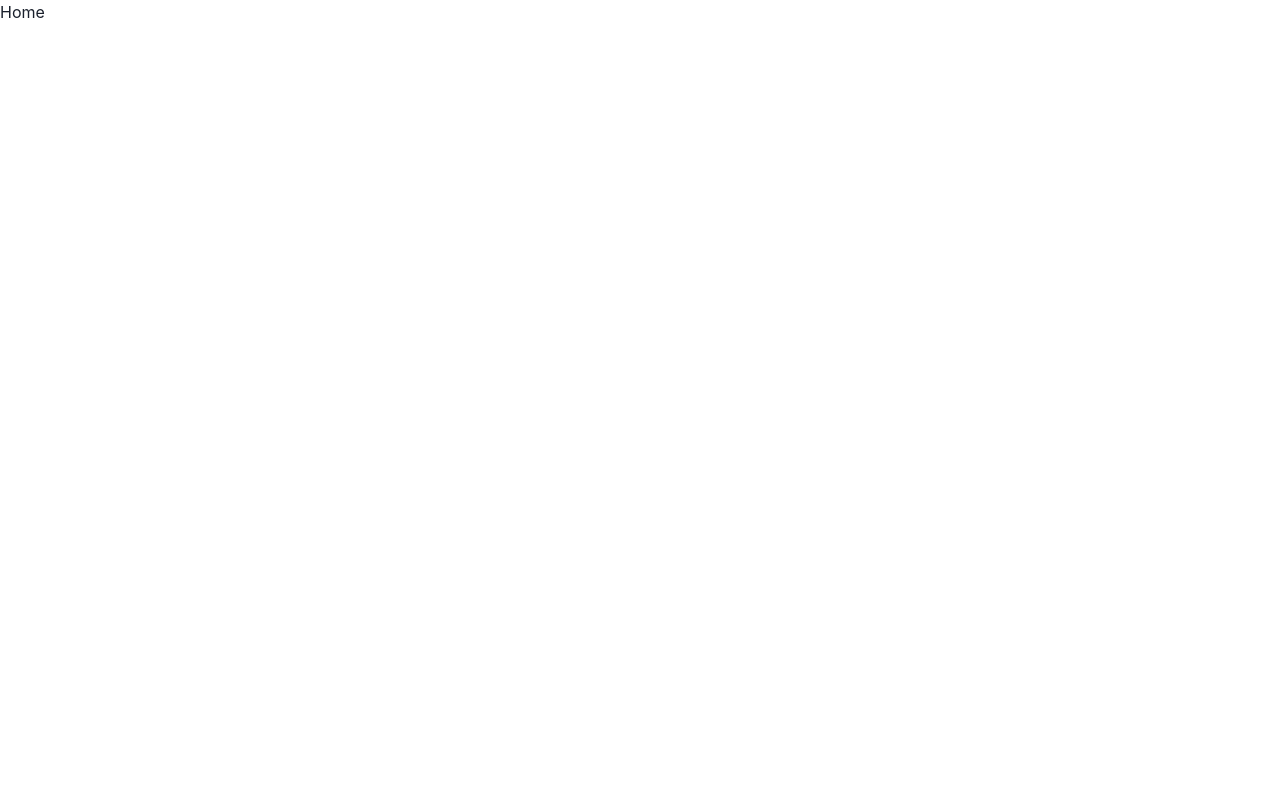
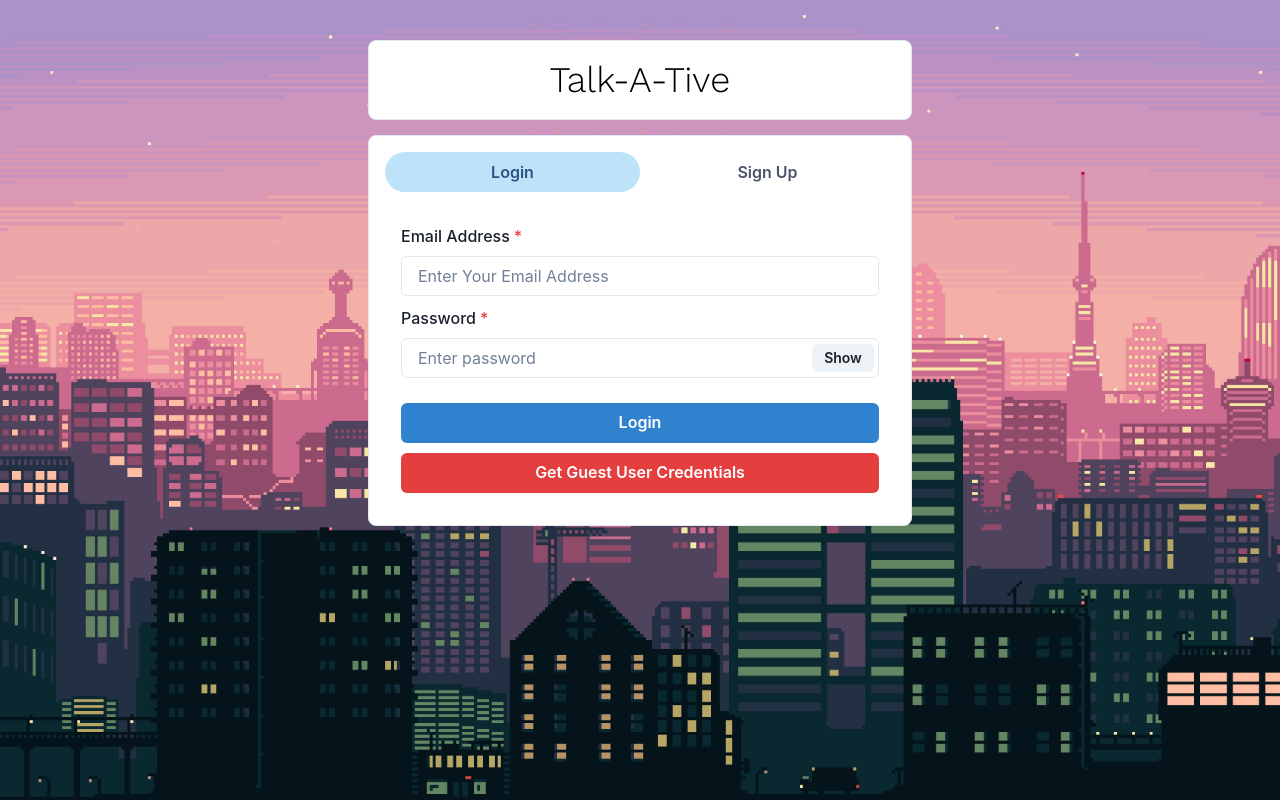
Before and after one commit to Decoder-25/Chat-App_Socket.Io, a React (Create React App) app in the folder frontend/: page / in a window 1280 px wide. Built offline with nearby package versions, Linux system fonts and the light colour scheme.

Commit message:
Created the homepage by adding login and signup

```diff
--- a/frontend/src/App.css
+++ b/frontend/src/App.css
@@ -0,0 +1,9 @@
+@import url("https://fonts.googleapis.com/css2?family=Work+Sans:wght@300&display=swap");
+
+.App {
+  min-height: 100vh;
+  display: flex;
+  background-image: url("./background.jpg");
+  background-position: center;
+  background-size: cover;
+}
--- /dev/null
+++ b/frontend/src/components/authentication/Login.js
@@ -0,0 +1,76 @@
+import React from 'react'
+import { useState } from "react";
+import { useToast } from "@chakra-ui/react";
+import { useHistory } from "react-router-dom";
+import { Button } from "@chakra-ui/button";
+import { FormControl, FormLabel } from "@chakra-ui/form-control";
+import { Input, InputGroup, InputRightElement } from "@chakra-ui/input";
+import { VStack } from "@chakra-ui/layout";
+
+const Login = () => {
+
+    const [show, setShow] = useState(false);
+    const handleClick = () => setShow(!show);
+    const toast = useToast();
+    const [email, setEmail] = useState();
+    const [password, setPassword] = useState();
+    const [loading, setLoading] = useState(false);
+
+    const history = useHistory();
+
+    const submitHandler = () => {
+
+     }
+
+  return (
+      <VStack spacing="10px">
+          <FormControl id="email" isRequired>
+              <FormLabel>Email Address</FormLabel>
+              <Input
+                  value={email}
+                  type="email"
+                  placeholder="Enter Your Email Address"
+                  onChange={(e) => setEmail(e.target.value)}
+              />
+          </FormControl>
+          <FormControl id="password" isRequired>
+              <FormLabel>Password</FormLabel>
+              <InputGroup size="md">
+                  <Input
+                      value={password}
+                      onChange={(e) => setPassword(e.target.value)}
+                      type={show ? "text" : "password"}
+                      placeholder="Enter password"
+                  />
+                  <InputRightElement width="4.5rem">
+                      <Button h="1.75rem" size="sm" onClick={handleClick}>
+                          {show ? "Hide" : "Show"}
+                      </Button>
+                  </InputRightElement>
+              </InputGroup>
+          </FormControl>
+          <Button
+              colorScheme="blue"
+              width="100%"
+              style={{ marginTop: 15 }}
+              onClick={submitHandler}
+              isLoading={loading}
+          >
+              Login
+          </Button>
+          <Button
+              variant="solid"
+              colorScheme="red"
+              width="100%"
+              onClick={() => {
+                  setEmail("guest@example.com");
+                  setPassword("123456");
+              }}
+          >
+              Get Guest User Credentials
+          </Button>
+      </VStack>
+  )
+}
+
+export default Login
--- /dev/null
+++ b/frontend/src/components/authentication/Signup.js
@@ -0,0 +1,101 @@
+import React from 'react'
+import { useState } from "react";
+import { useHistory } from "react-router";
+import { Button } from "@chakra-ui/button";
+import { FormControl, FormLabel } from "@chakra-ui/form-control";
+import { Input, InputGroup, InputRightElement } from "@chakra-ui/input";
+import { VStack } from "@chakra-ui/layout";
+import { useToast } from "@chakra-ui/toast";
+
+
+
+const Signup = () => {
+    const [show, setShow] = useState(false);
+    const handleClick = () => setShow(!show);
+    const toast = useToast();
+    const history = useHistory();
+
+    const [name, setName] = useState();
+    const [email, setEmail] = useState();
+    const [confirmpassword, setConfirmpassword] = useState();
+    const [password, setPassword] = useState();
+    const [pic, setPic] = useState();
+    const [picLoading, setPicLoading] = useState(false);
+
+
+    const postDetails = (pics) => {
+
+    };
+    const submitHandler = () => {
+
+    };
+  return (
+      <VStack spacing="5px">
+          <FormControl id="first-name" isRequired>
+              <FormLabel>Name</FormLabel>
+              <Input
+                  placeholder="Enter Your Name"
+                  onChange={(e) => setName(e.target.value)}
+              />
+        </FormControl>
+          <FormControl id="email" isRequired>
+              <FormLabel>Email Address</FormLabel>
+              <Input
+                  type="email"
+                  placeholder="Enter Your Email Address"
+                  onChange={(e) => setEmail(e.target.value)}
+              />
+          </FormControl>
+          <FormControl id="password" isRequired>
+              <FormLabel>Password</FormLabel>
+              <InputGroup size="md">
+                  <Input
+                      type={show ? "text" : "password"}
+                      placeholder="Enter Password"
+                      onChange={(e) => setPassword(e.target.value)}
+                  />
+                  <InputRightElement width="4.5rem">
+                      <Button h="1.75rem" size="sm" onClick={handleClick}>
+                          {show ? "Hide" : "Show"}
+                      </Button>
+                  </InputRightElement>
+              </InputGroup>
+          </FormControl>
+          <FormControl id="password" isRequired>
+              <FormLabel>Confirm Password</FormLabel>
+              <InputGroup size="md">
+                  <Input
+                      type={show ? "text" : "password"}
+                      placeholder="Confirm password"
+                      onChange={(e) => setConfirmpassword(e.target.value)}
+                  />
+                  <InputRightElement width="4.5rem">
+                      <Button h="1.75rem" size="sm" onClick={handleClick}>
+                          {show ? "Hide" : "Show"}
+                      </Button>
+                  </InputRightElement>
+              </InputGroup>
+          </FormControl>
+          <FormControl id="pic">
+              <FormLabel>Upload your Picture</FormLabel>
+              <Input
+                  type="file"
+                  p={1.5}
+                  accept="image/*"
+                  onChange={(e) => postDetails(e.target.files[0])}
+              />
+          </FormControl>
+          <Button
+              colorScheme="blue"
+              width="100%"
+              style={{ marginTop: 15 }}
+              onClick={submitHandler}
+              isLoading={picLoading}
+          >
+              Sign Up
+          </Button>
+    </VStack>
+  )
+}
+
+export default Signup
--- a/frontend/src/pages/HomePage.js
+++ b/frontend/src/pages/HomePage.js
@@ -1,11 +1,43 @@
+import { Container, Box, Text, Tabs, TabList, Tab, TabPanels, TabPanel} from '@chakra-ui/react'
 import React from 'react'
+import Login from "../components/authentication/Login";
+import Signup from "../components/authentication/Signup";
 
 const HomePage = () => {
   return (
-    <div>
-      Home
-    </div>
+    <Container maxW="xl" centerContent>
+      <Box
+        d="flex"
+        justifyContent="center"
+        p={3}
+        bg="white"
+        w="100%"
+        m="40px 0 15px 0"
+        borderRadius="lg"
+        borderWidth="1px"
+      >
+        <Text fontSize="4xl" fontFamily="Work sans" color="black" align="center">
+          Talk-A-Tive
+        </Text>
+      </Box>
+      <Box bg="white" w="100%" p={4} borderRadius="lg" borderWidth="1px">
+        <Tabs isFitted variant="soft-rounded">
+          <TabList mb="1em">
+            <Tab>Login</Tab>
+            <Tab >Sign Up</Tab>
+          </TabList>
+          <TabPanels>
+            <TabPanel>
+              <Login/>
+            </TabPanel>
+            <TabPanel>
+              <Signup/>
+            </TabPanel>
+          </TabPanels>
+        </Tabs>
+      </Box>
+    </Container>
   )
 }
 
-export default HomePage
+export default HomePage;
```
Also changed, not shown: frontend/src/background.jpg (added).
